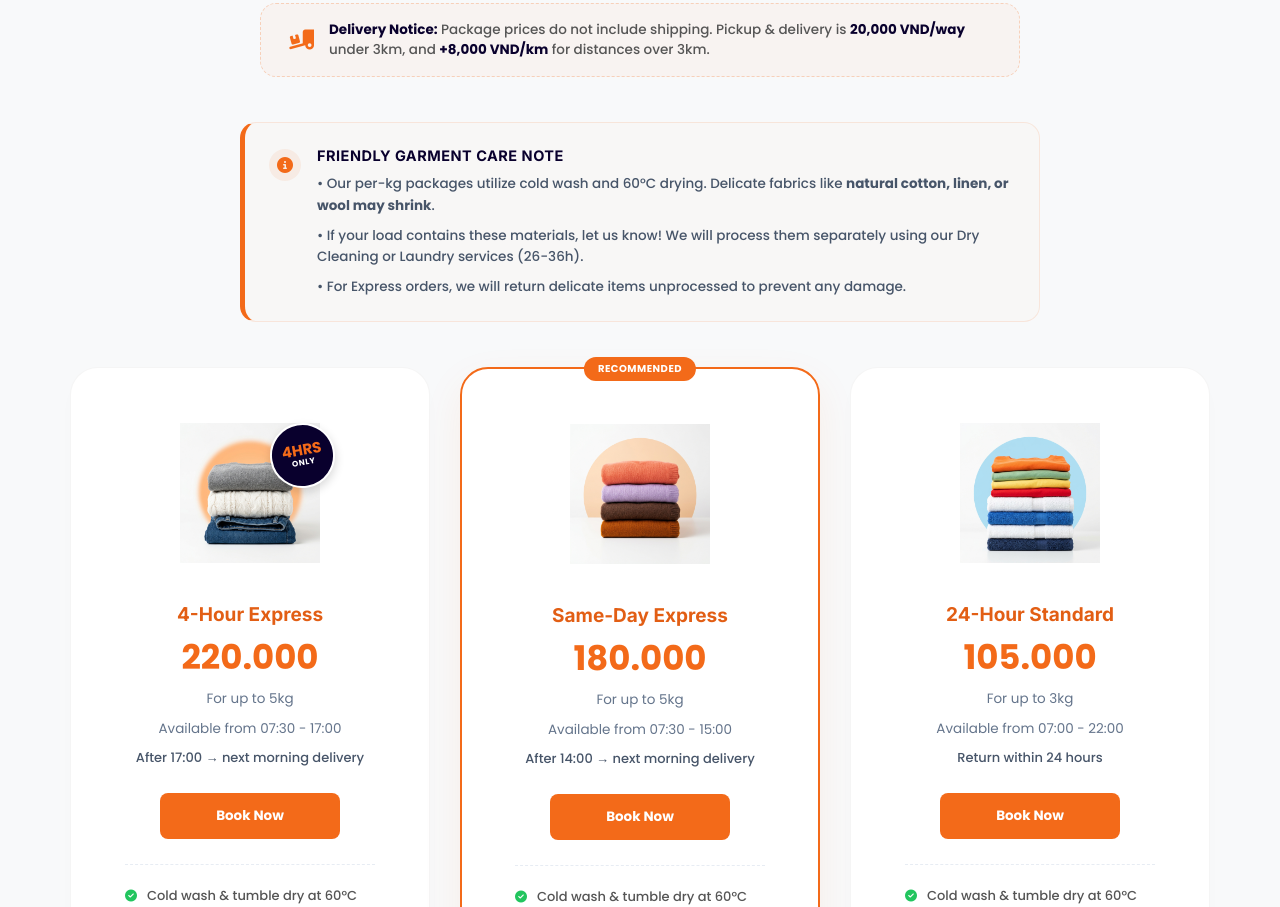
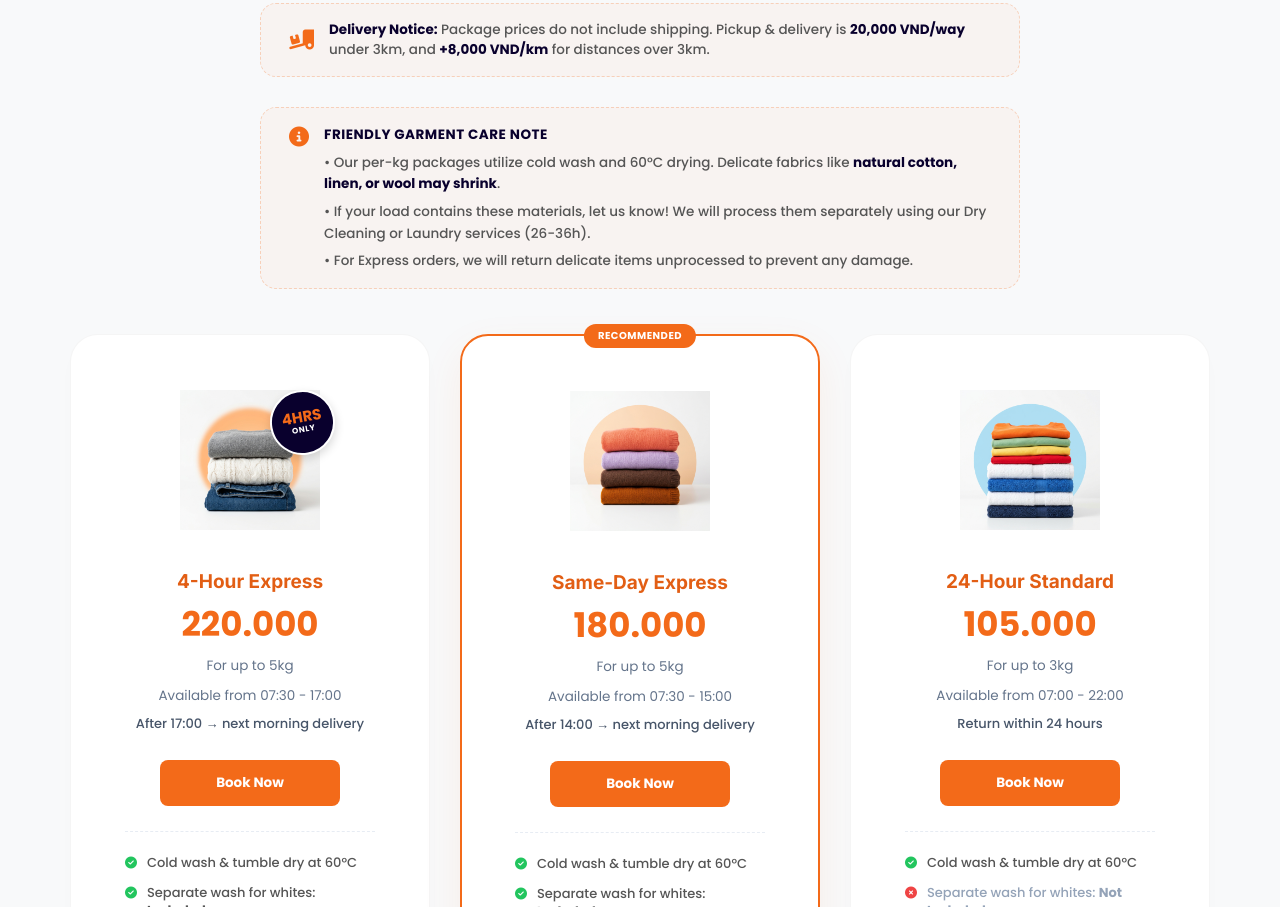
Before and after one commit to oanhtran97iii/1997laundry, a plain HTML site: page express-laundry.html in a window 1280 px wide. Shown: the part 1344-2251 px from the top of the page. Drawn offline with Linux system fonts and the light colour scheme.

Commit message:
style: unify care notice box style with delivery notice box for consistent UX in express-laundry.html

```diff
--- a/express-laundry.html
+++ b/express-laundry.html
@@ -1635,17 +1635,15 @@
             </div>
 
             <!-- Fabric Shrinkage & Care Warning Notice -->
-            <div class="express-warning-banner" style="display: flex; gap: 16px; max-width: 800px; padding: 24px; border: 1px solid rgba(242, 106, 25, 0.12); border-left: 5px solid var(--color-accent); border-radius: 16px; background-color: rgba(242, 106, 25, 0.015); margin: 30px auto 45px auto; text-align: left; align-items: flex-start;">
-                <div style="width: 32px; height: 32px; border-radius: 50%; background-color: rgba(242, 106, 25, 0.08); color: var(--color-accent); display: flex; align-items: center; justify-content: center; font-size: 16px; flex-shrink: 0; margin-top: 2px;">
-                    <i class="fa-solid fa-circle-info"></i>
-                </div>
+            <div class="delivery-notice-box" style="align-items: flex-start; justify-content: flex-start; margin-top: -15px; margin-bottom: 45px;">
+                <i class="fa-solid fa-circle-info" style="margin-top: 3px;"></i>
                 <div>
-                    <h4 style="font-family: var(--font-headline); font-size: 14.5px; font-weight: 700; color: var(--color-bg-dark); margin: 0 0 8px 0; text-transform: uppercase; letter-spacing: 0.5px;">Friendly Garment Care Note</h4>
-                    <p style="font-family: var(--font-body); font-size: 13.5px; line-height: 1.6; color: #475569; margin: 0; font-weight: 500;">
+                    <strong style="display: block; margin-bottom: 6px; font-size: 13.5px; text-transform: uppercase; letter-spacing: 0.5px; color: var(--color-bg-dark); font-weight: 700;">Friendly Garment Care Note</strong>
+                    <p style="font-size: 13.5px; line-height: 1.6; color: var(--color-text-gray); margin: 0; font-weight: 500;">
                         • Our per-kg packages utilize cold wash and 60°C drying. Delicate fabrics like <strong>natural cotton, linen, or wool may shrink</strong>.
-                        <br style="margin-bottom: 8px; display: block; content: '';">
+                        <br style="margin-bottom: 6px; display: block; content: ' ';">
                         • If your load contains these materials, let us know! We will process them separately using our Dry Cleaning or Laundry services (26-36h).
-                        <br style="margin-bottom: 8px; display: block; content: '';">
+                        <br style="margin-bottom: 6px; display: block; content: ' ';">
                         • For Express orders, we will return delicate items unprocessed to prevent any damage.
                     </p>
                 </div>
```
